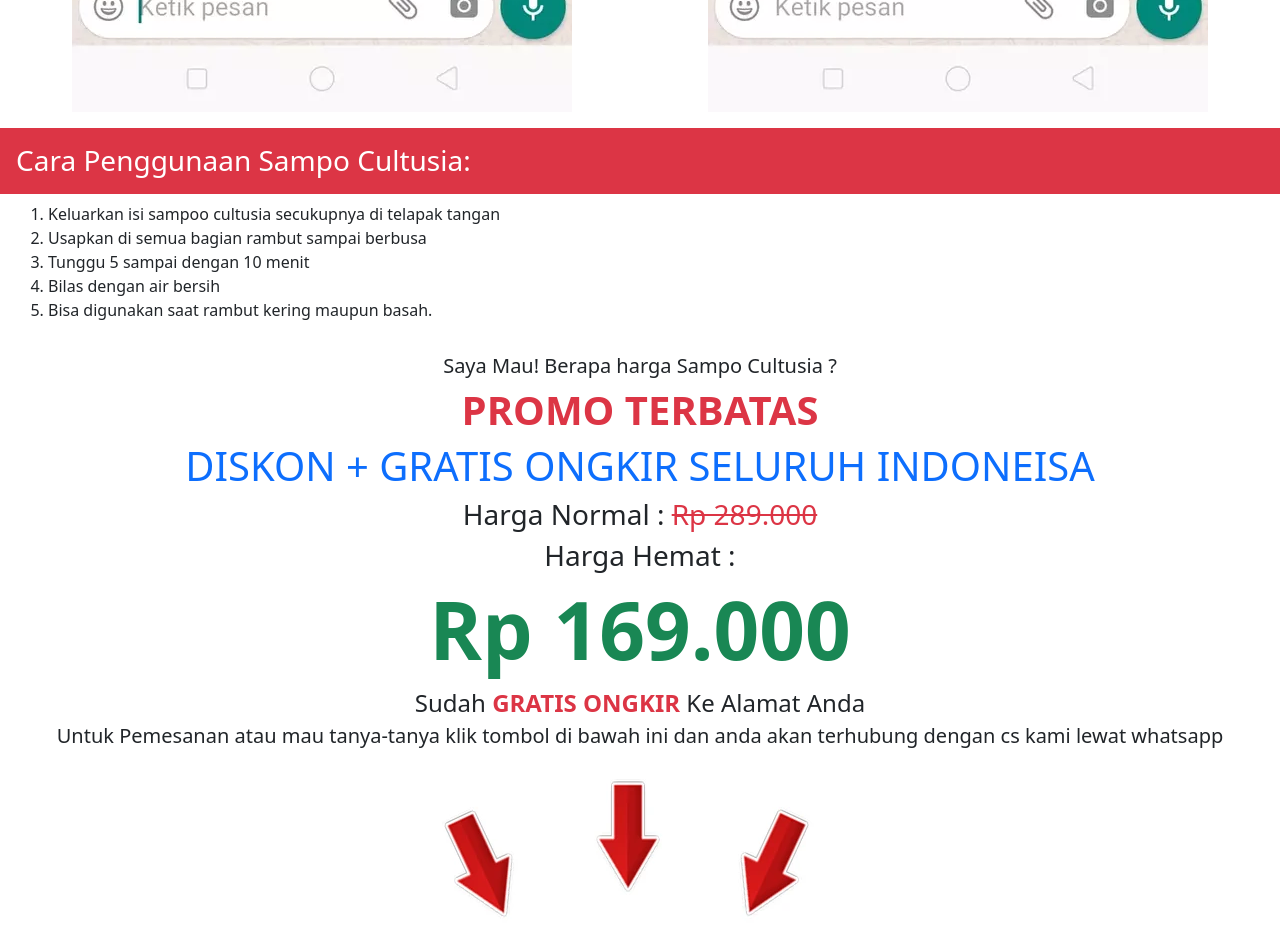
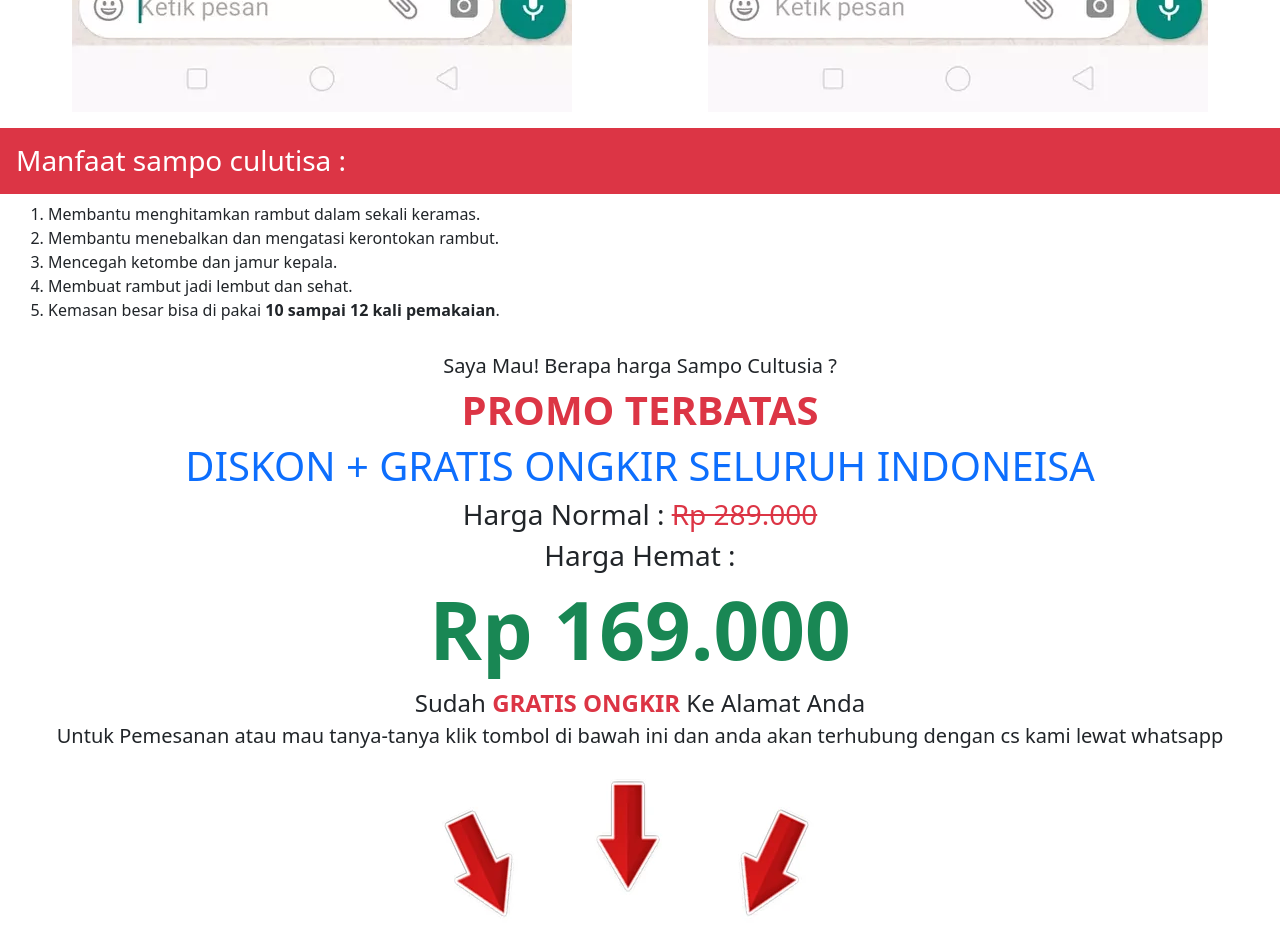
Before and after one commit to kadekdodikwirawan/node-uban, a React (Create React App) app: page / in a window 1280 px wide. Shown: the part 3680-4605 px from the top of the page. Built offline with nearby package versions, Linux system fonts and the light colour scheme.

Commit message:
carapakai

```diff
--- a/src/components/AllSection.jsx
+++ b/src/components/AllSection.jsx
@@ -60,14 +60,14 @@
     </div>
   </section>
   <div>
-    <h3 className="bg-danger p-3 text-white">Cara Penggunaan Sampo Cultusia:</h3>
+    <h3 className="bg-danger p-3 text-white">Manfaat sampo culutisa :</h3>
     <div className="pe-3 ps-3">
       <ol>
-        <li>Keluarkan isi sampoo cultusia secukupnya di telapak tangan</li>
-        <li>Usapkan di semua bagian rambut sampai berbusa</li>
-        <li>Tunggu 5 sampai dengan 10 menit</li>
-        <li>Bilas dengan air bersih</li>
-        <li>Bisa digunakan saat rambut kering maupun basah.</li>
+      <li>Membantu menghitamkan rambut dalam sekali keramas.</li>
+        <li>Membantu menebalkan dan mengatasi kerontokan rambut.</li>
+        <li>Mencegah ketombe dan jamur kepala.</li>
+        <li>Membuat rambut jadi lembut dan sehat.</li>
+        <li>Kemasan besar bisa di pakai <strong>10 sampai 12 kali pemakaian</strong>.</li>
       </ol>
     </div>
   </div>
```
